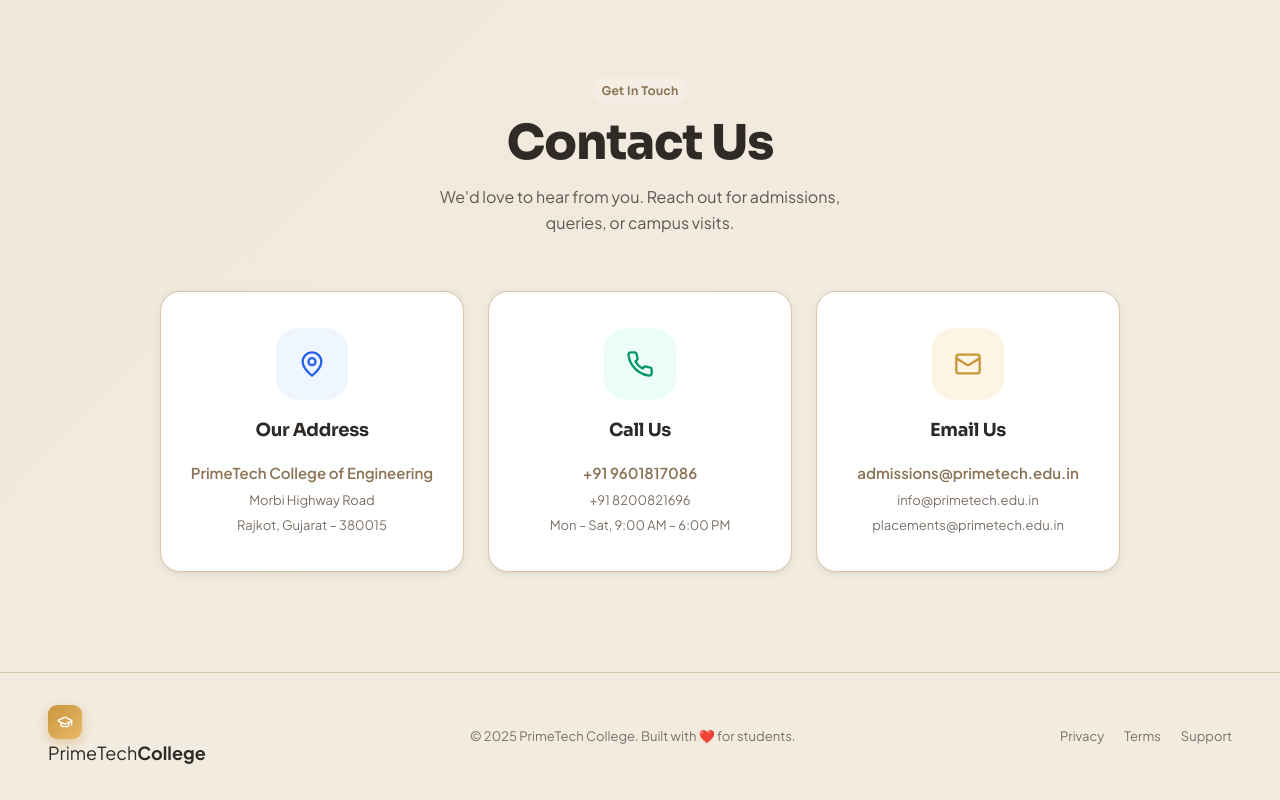
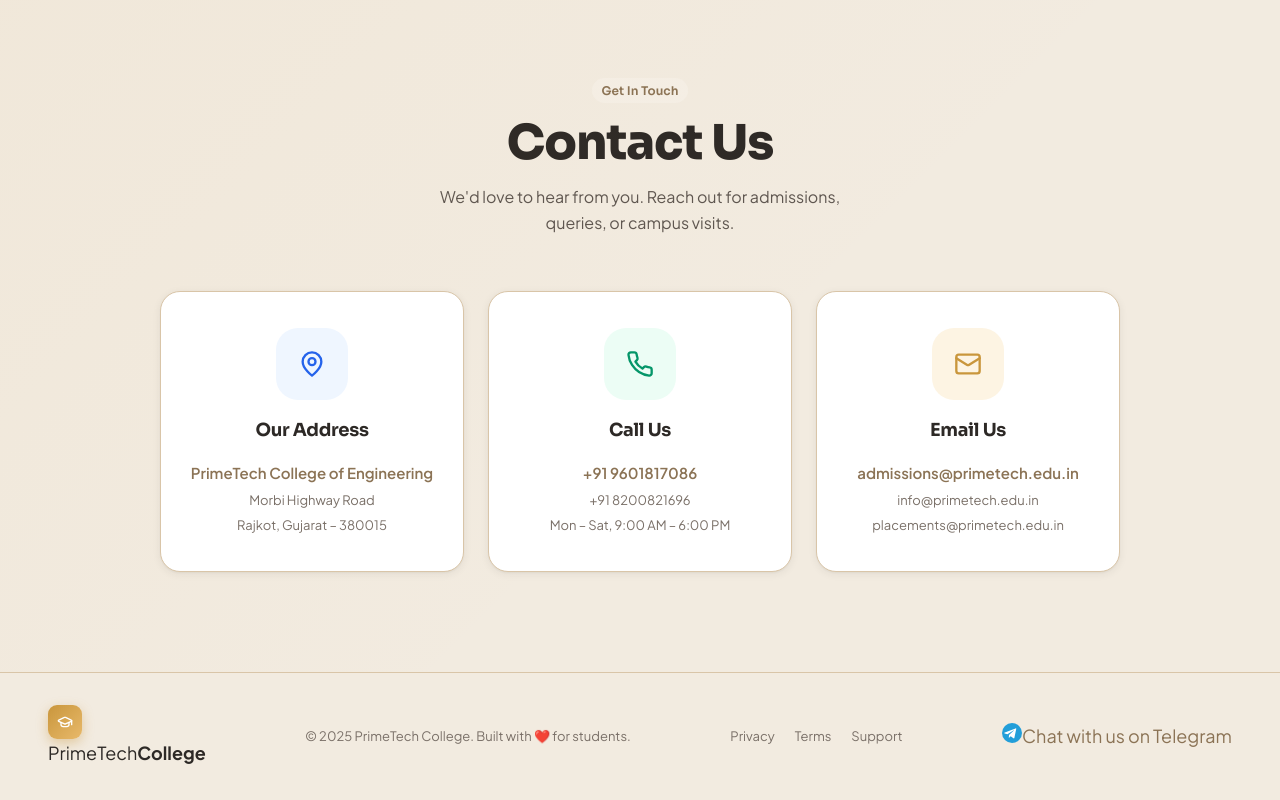
Before and after one commit to IronCoder-17/PrimeTechCollege_ERP, a React (Vite) app in the folder Frontend/: page / in a window 1280 px wide. Shown: the part 6183-6983 px from the top of the page. Built offline with nearby package versions, Linux system fonts and the light colour scheme.

Commit message:
Add Telegram chat link to LandingPage

```diff
--- a/Frontend/src/pages/LandingPage.jsx
+++ b/Frontend/src/pages/LandingPage.jsx
@@ -684,6 +684,22 @@ export default function LandingPage() {
           <a href="#">Terms</a>
           <a href="#">Support</a>
         </div>
+        <a
+          href="https://t.me/PrimeTechCollegeBot"
+          target="_blank"
+          rel="noopener noreferrer"
+          className={styles.telegramBtn}
+          aria-label="Chat with us on Telegram"
+        >
+          <svg viewBox="0 0 240 240" width="20" height="20" aria-hidden="true" focusable="false">
+            <circle cx="120" cy="120" r="120" fill="#229ED9" />
+            <path
+              fill="#fff"
+              d="M170.6 72.6 149 178.1c-1.6 7.2-5.9 9-11.9 5.6l-33-24.3-15.9 15.3c-1.8 1.8-3.3 3.3-6.7 3.3l2.4-33.9 61.7-55.8c2.7-2.4-.6-3.7-4.2-1.3l-76.3 48-32.8-10.3c-7.1-2.2-7.3-7.1 1.5-10.6l128.2-49.4c6-2.2 11.2 1.4 9.3 10z"
+            />
+          </svg>
+          <span>Chat with us on Telegram</span>
+        </a>
       </footer>
     </div>
   );
```
